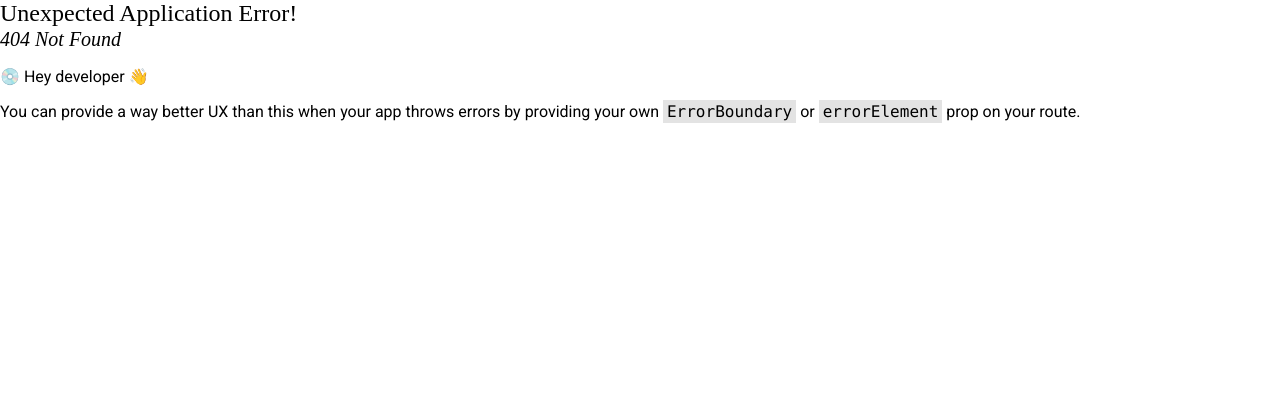
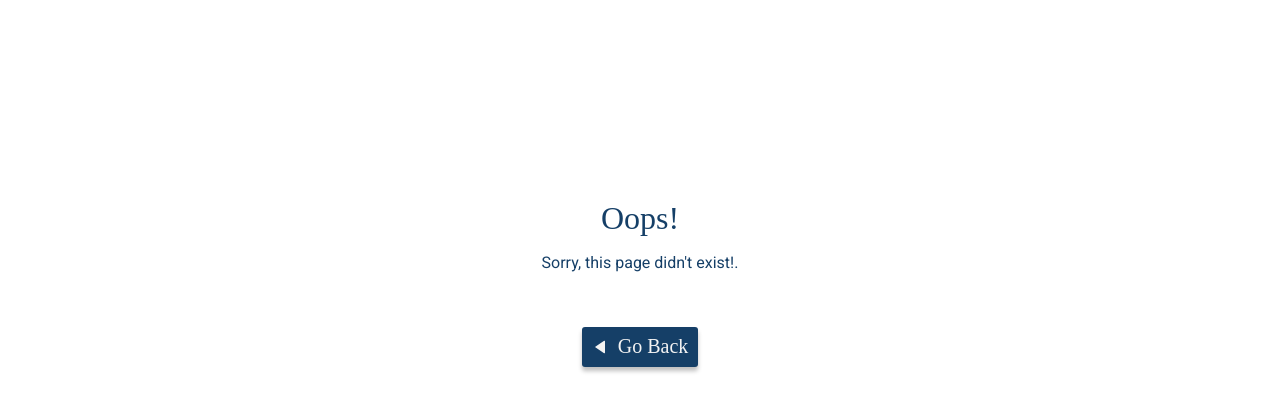
Before and after one commit to irfandfr/is-this-mon-faster, a React (Create React App) app: page /calc in a window 1280 px wide. Before the commit this address had no page. Shown: the top 412 px of the page. Built offline with nearby package versions, Linux system fonts and the light colour scheme; a web font is replaced by a local one.

Commit message:
add error page

```diff
--- /dev/null
+++ b/src/Page/error/error.module.scss
@@ -0,0 +1,17 @@
+.errorContainer{
+  position: absolute;
+  width: 100%;
+  margin-top: 200px;
+  h1{
+    color: var(--basic-heading)
+  }
+  p{
+    color: var(--basic-heading);
+  }
+
+  .icon{
+    path{
+      fill: var(--light-font)
+    }
+  }
+}
--- /dev/null
+++ b/src/Page/error/error.tsx
@@ -0,0 +1,14 @@
+import Button from "../../Components/Button/Button";
+import TriangleLeftIcon from "../../Components/Icons/TriangleLeftIcon";
+import MainView from "../../Components/MainView/MainView";
+
+import style from './error.module.scss'
+export default function ErrorPage() {
+  return (
+    <MainView className={style.errorContainer}>
+      <h1>Oops!</h1>
+      <p>Sorry, this page didn't exist!.</p>
+      <Button icon={<TriangleLeftIcon className={style.icon}/>} href="/" type='secondary' text="Go Back" style={{marginTop: '39px'}}/>
+    </MainView>
+  );
+}
--- a/src/index.tsx
+++ b/src/index.tsx
@@ -10,12 +10,14 @@ import reportWebVitals from './reportWebVitals';
 //import Homepage from './Page/index';
 import CalculatorUI from './Page/calculator/calculatorUI';
 import ResultPage from './Page/result/ResultPage';
+import ErrorPage from './Page/error/error';
 
 
 const router = createBrowserRouter([
   {
     path: "/",
     element: <App />,
+    errorElement:<ErrorPage />,
     children: [
       // {
       //   path:'/',
@@ -23,7 +25,7 @@ const router = createBrowserRouter([
       // },
       {
         path:'/',
-        element:<CalculatorUI />
+        element:<CalculatorUI />,
       },
       {
         path:'/result',
```
